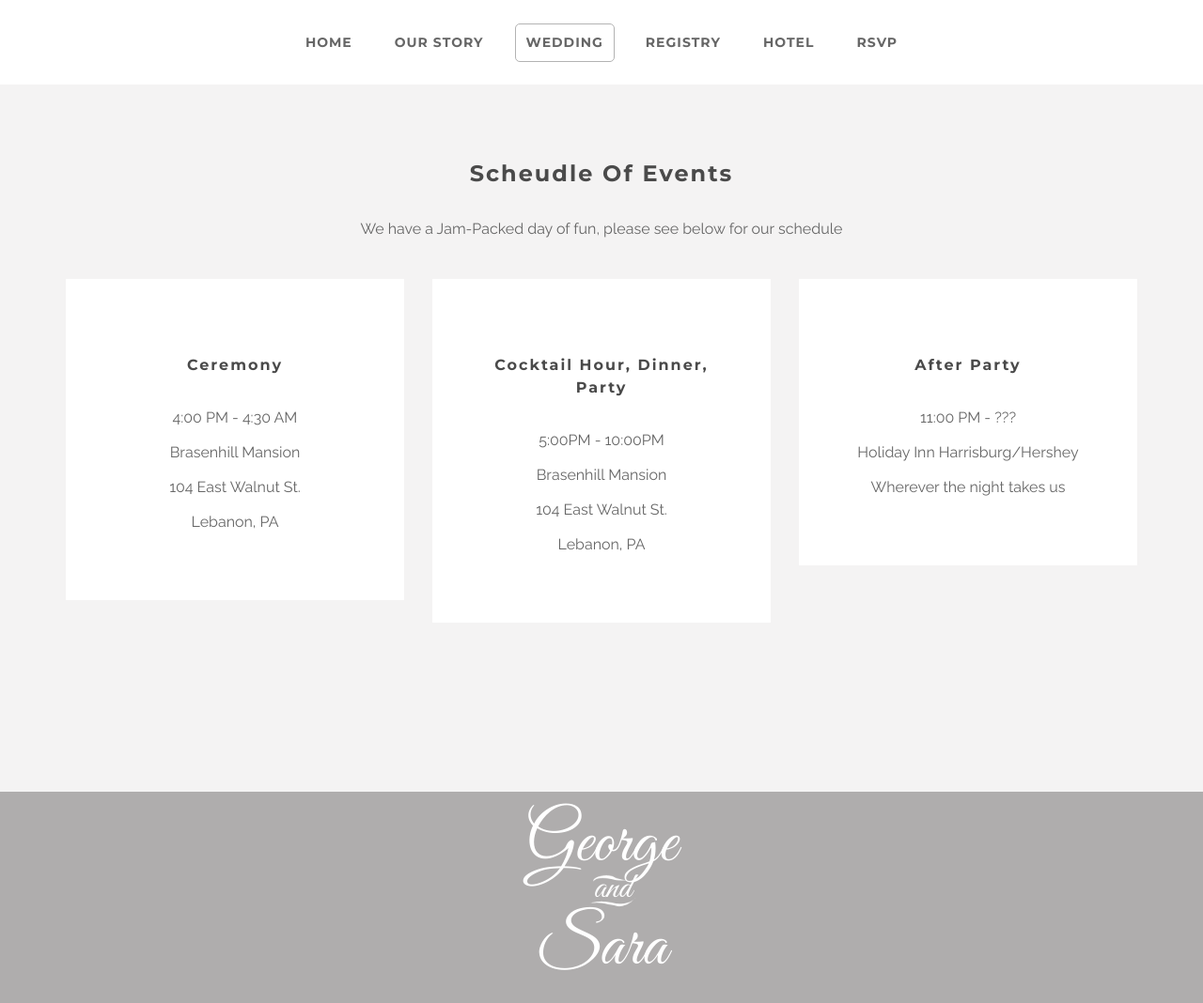
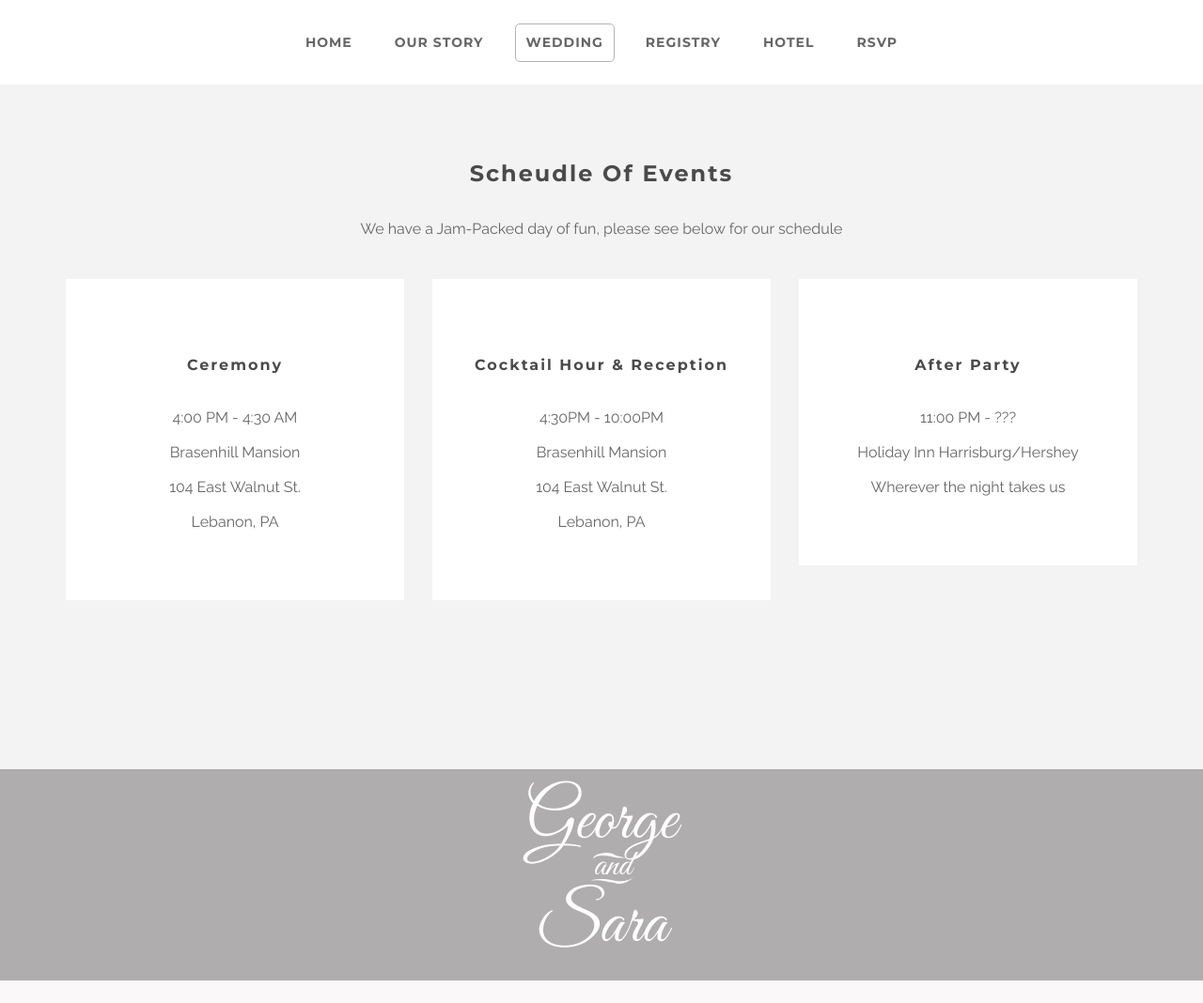
Before and after one commit to GABeech/WeddingSite, a Jekyll site: the page built from _info/events.html, in a window 1280 px wide and 1068 px high. Shown: the whole window at 94% size. Built offline with Jekyll 4.4.1, drawn with Linux system fonts in a browser that asks for light colours.

Commit message:
fixed time on cocktail hour

```diff
--- a/_info/events.html
+++ b/_info/events.html
@@ -24,8 +24,8 @@ layout: page
             </div>
             <div class="col-md-4">
             	<div class="event-card animation fadeInUp">
-                	<h5 style="margin-bottom:30px;">Cocktail Hour, Dinner, Party</h5>
-                    <p>5:00PM - 10:00PM </p>
+                	<h5 style="margin-bottom:30px;">Cocktail Hour &amp; Reception</h5>
+                    <p>4:30PM - 10:00PM </p>
 		<p>Brasenhill Mansion</p>
 		<p>104 East Walnut St.</p>
 		<p>Lebanon, PA</p>
```
